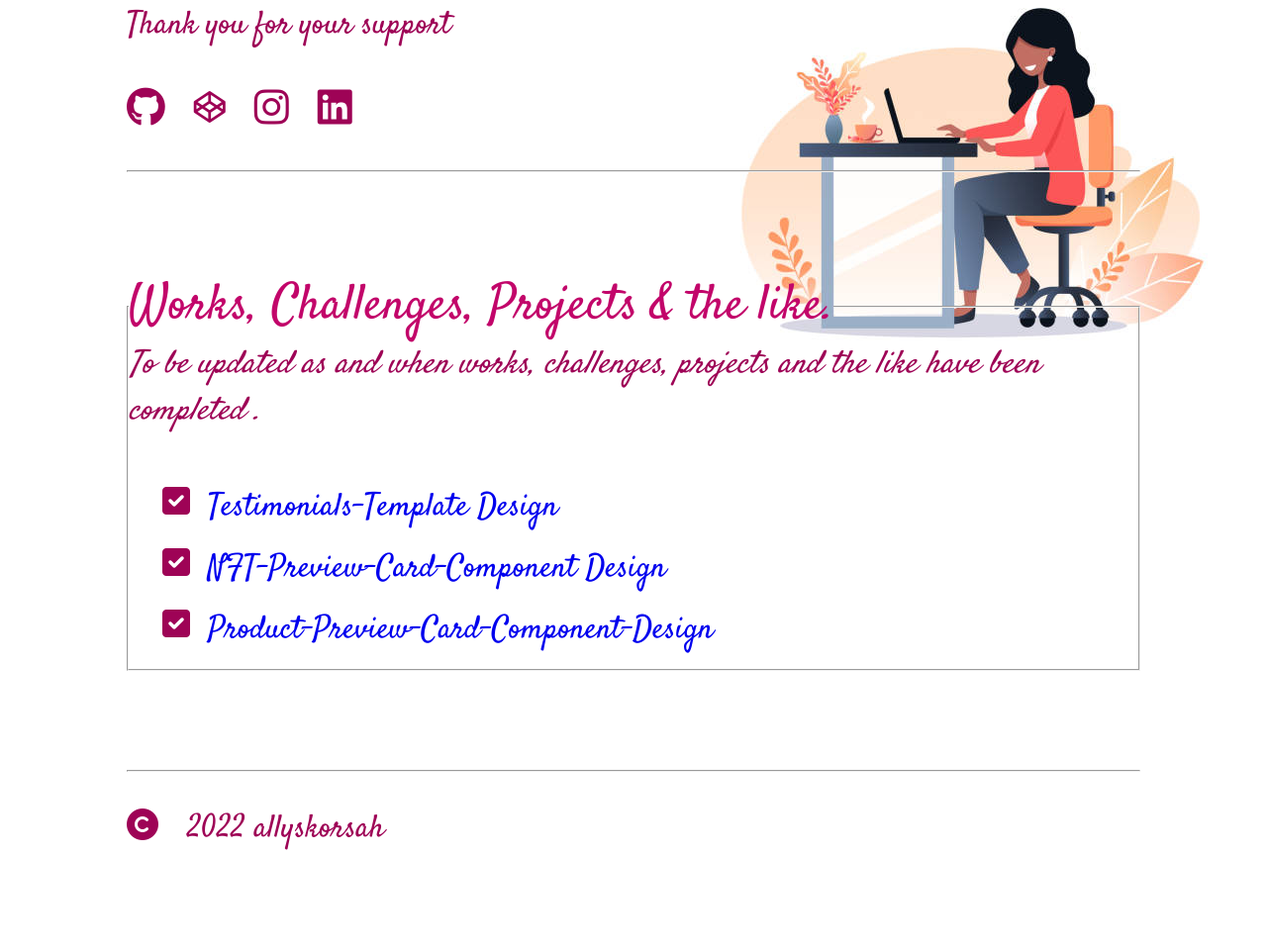
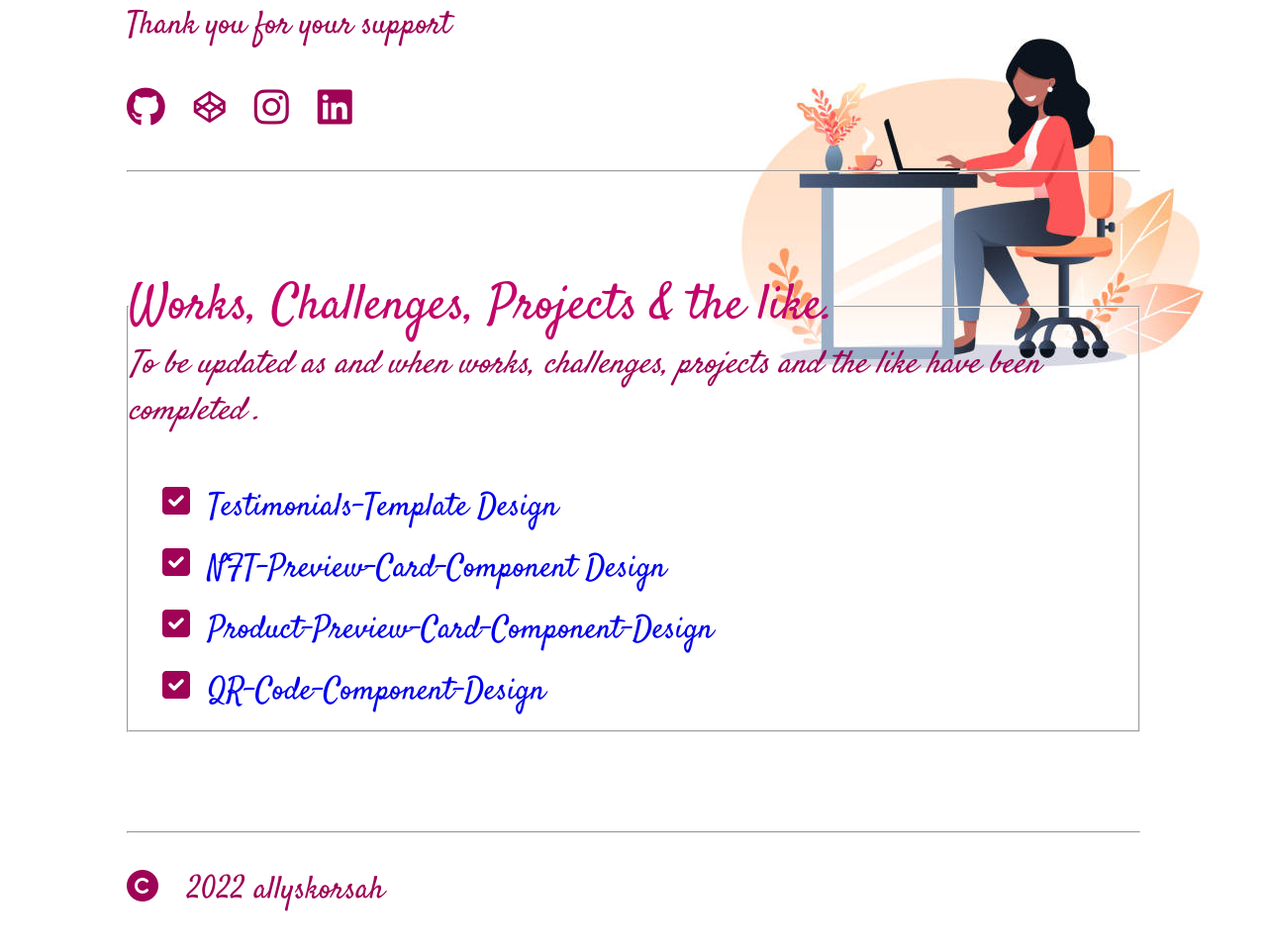
Before and after one commit to allyskorsah/allyskorsah.github.io, a plain HTML site: page index.html in a window 1280 px wide. Shown: the part 633-1593 px from the top of the page at 99% size. Drawn offline with Linux system fonts and the light colour scheme.

Commit message:
updated with QR Code Component Design

```diff
--- a/index.html
+++ b/index.html
@@ -73,6 +73,13 @@
                         Product-Preview-Card-Component-Design
                     </a>
                 </li>
+
+                <li>
+                    <a href="https://allyskorsah.github.io/QR-Code-Component-Design/" target="_blank">
+                        <i class="fa-li fa fa-check-square"></i>
+                        QR-Code-Component-Design
+                    </a>
+                </li>
             </ul>
         </fieldset>
    </div>
```
